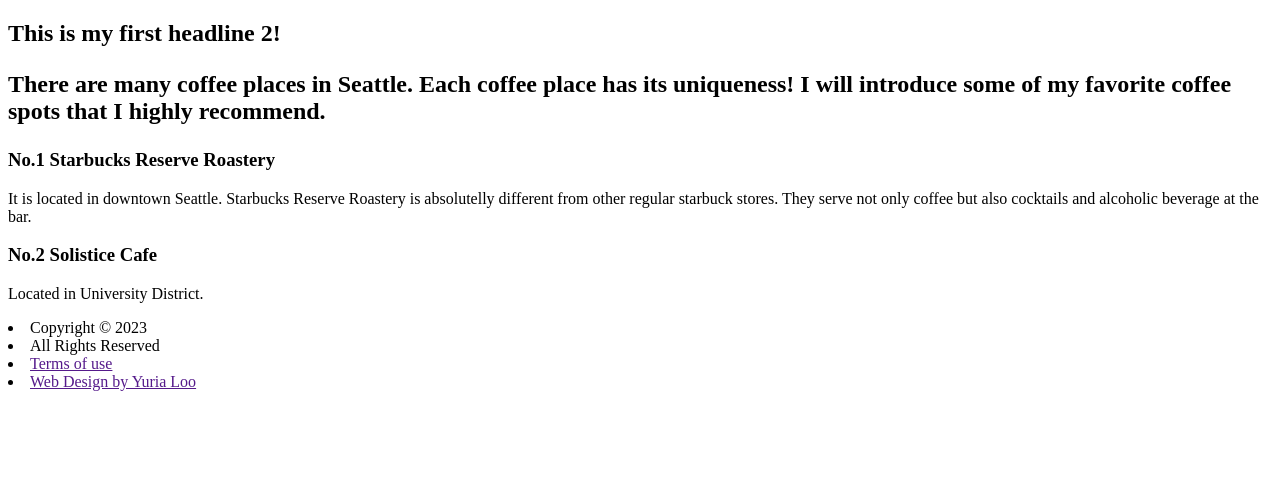
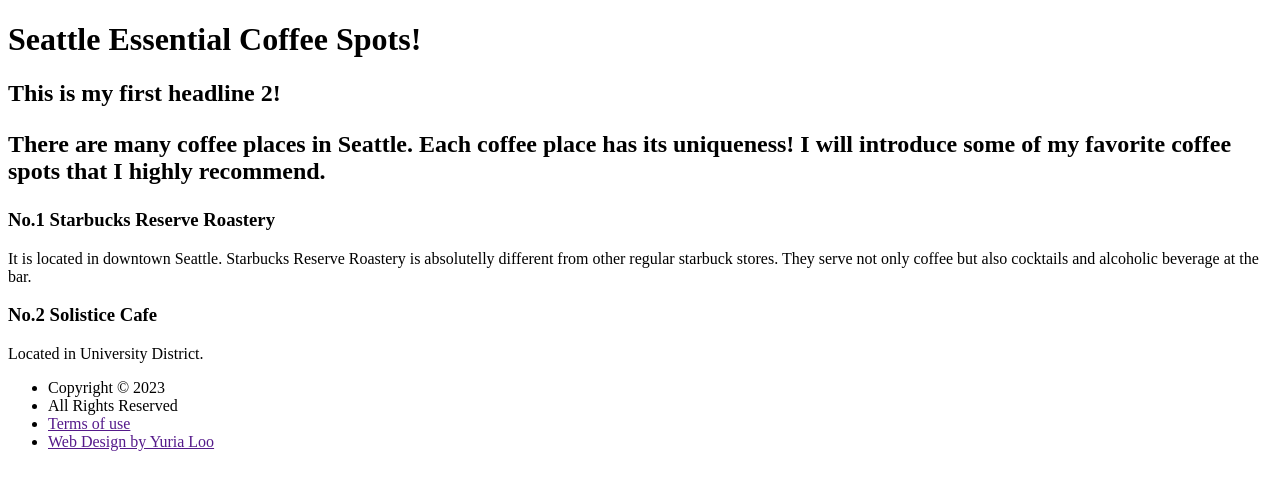
Before and after one commit to timovd12/Wiki-page-, a plain HTML site: page coffeespots.html in a window 1280 px wide. Drawn offline with Linux system fonts and the light colour scheme.

Commit message:
Update coffeespots.html

```diff
--- a/coffeespots.html
+++ b/coffeespots.html
@@ -9,7 +9,7 @@
 <body>
         <div id="wrapper">
 
-        <h1]Seattle Essential Coffee Spots!</h1>
+        <h1>Seattle Essential Coffee Spots!</h1>
         <h2>This is my first headline 2!<h2>
 
         <p>There are many coffee places in Seattle. Each coffee place has its uniqueness! I will introduce some of my favorite coffee spots that I highly recommend. </p>
@@ -21,7 +21,7 @@
         <h3>No.2 Solistice Cafe</h3>
         <p>Located in University District. <p>
 
-        <footer]
+        <footer>
             <ul>
                 <li>Copyright &copy; 2023</li>
                 <li>All Rights Reserved</li>
```
